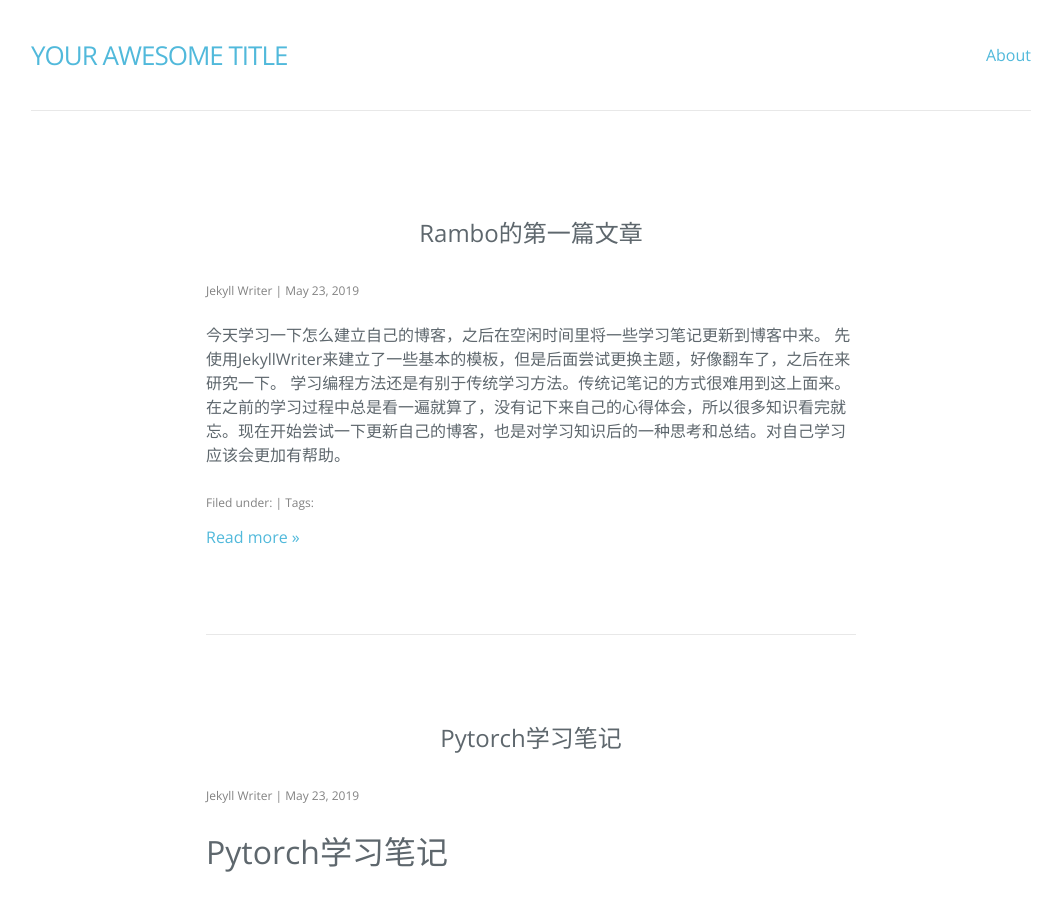
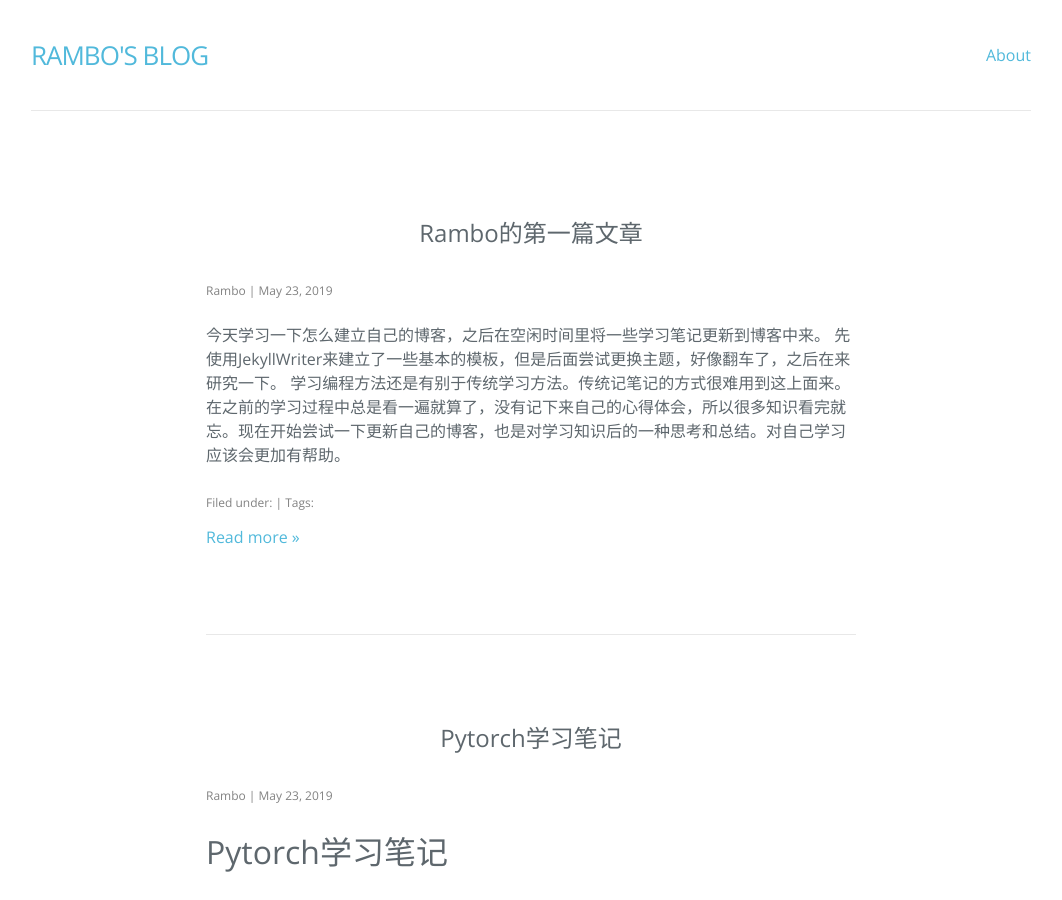
Before and after one commit to Rambotzb/Rambotzb.github.io, a Jekyll site: the page built from index.html, in a window 1280 px wide and 900 px high. Shown: the whole window, without its empty margins (109-1171 px from the left). Built offline with Jekyll 4.4.1, drawn with Linux system fonts in a browser that asks for light colours; nearby versions of some CDN libraries; Markdown is read by kramdown in place of the engine named in the settings; the list of posts is cut into pages by our own code; some of the changed text lies outside the part shown.

Commit message:
Update _config.yml
Co-Authored-By: rambotzb <rambotzb@users.noreply.github.com>

```diff
--- a/_config.yml
+++ b/_config.yml
@@ -6,8 +6,8 @@
 # 'jekyll serve'. If you change this file, please restart the server process.
 
 # Site settings
-title: Your awesome title
-author: Jekyll Writer
+title: Rambo's Blog
+author: Rambo
 description: > # this means to ignore newlines until "baseurl:"
   This theme is disigned based on Mailbox Blog, and licensed under MIT.
   This theme is also default theme for new site created by Jekyll Writer.
@@ -17,5 +17,5 @@ paginate_path: "/page/:num/"
 twitter_username: jekyllwriter
 github_username:  jekyllwriter
 gems: [jekyll-paginate]
-markdown: kramdown
+markdown: markdown
 baseurl: ""
```
